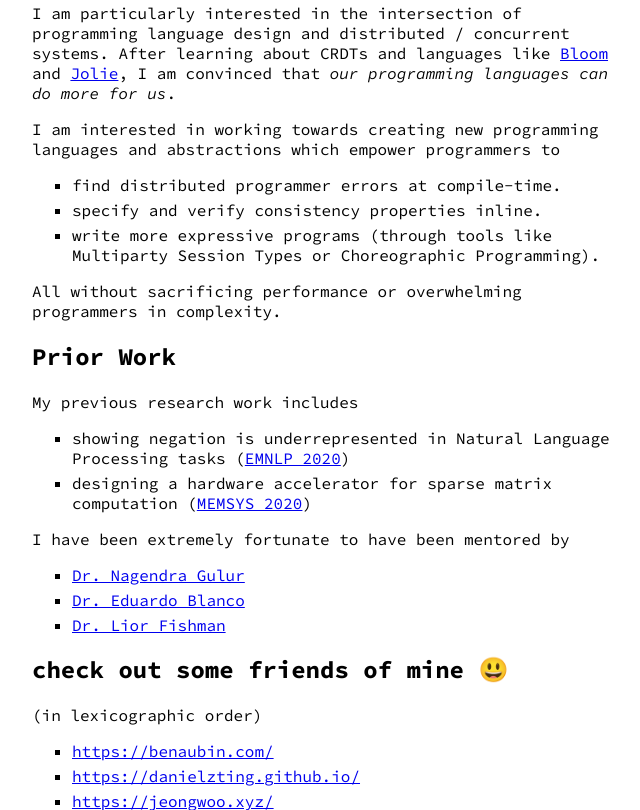
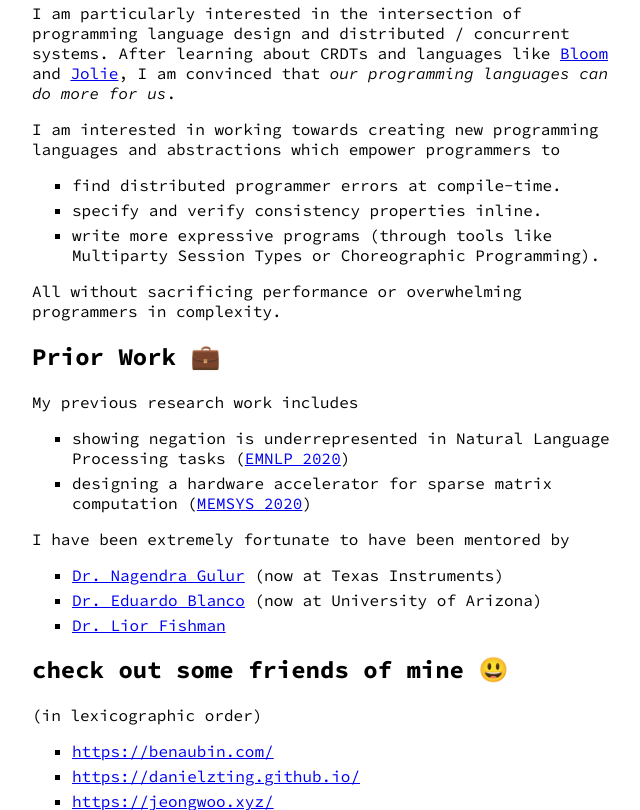
Before and after one commit to prydt/prydt.xyz, a plain HTML site: page index.html in a window 1280 px wide. Shown: the part 501-1311 px from the top of the page, without its empty margins (308-948 px from the left). Drawn offline with Linux system fonts and the light colour scheme.

Commit message:
Fix prior work links, add context

```diff
--- a/index.html
+++ b/index.html
@@ -47,7 +47,7 @@
             </ul>
             <p>All without sacrificing performance or overwhelming programmers in complexity.</p>
 
-            <h2>Prior Work</h2>
+            <h2>Prior Work 💼</h2>
 
             <p>My previous research work includes</p>
             <ul>
@@ -57,9 +57,9 @@
 
             <p>I have been extremely fortunate to have been mentored by</p>
             <ul>
-                <li><a href="https://scholar.google.co.in/citations?user=MpRVlJAAAAAJ&hl=en">Dr. Nagendra Gulur</a></li>
-                <li><a href="https://eduardoblanco.github.io">Dr. Eduardo Blanco</a></li>
-                <li><a href="https://math.unt.edu/people/lior-fishman">Dr. Lior Fishman</a></li>
+                <li><a href="https://scholar.google.co.in/citations?user=MpRVlJAAAAAJ&hl=en">Dr. Nagendra Gulur</a> (now at Texas Instruments)</li>
+                <li><a href="https://eduardoblanco.github.io">Dr. Eduardo Blanco</a> (now at University of Arizona)</li>
+                <li><a href="https://facultyinfo.unt.edu/faculty-profile?profile=lf0092">Dr. Lior Fishman</a></li>
             </ul>
 
         <!-- <h2>places to find me 🗼</h2>
```
